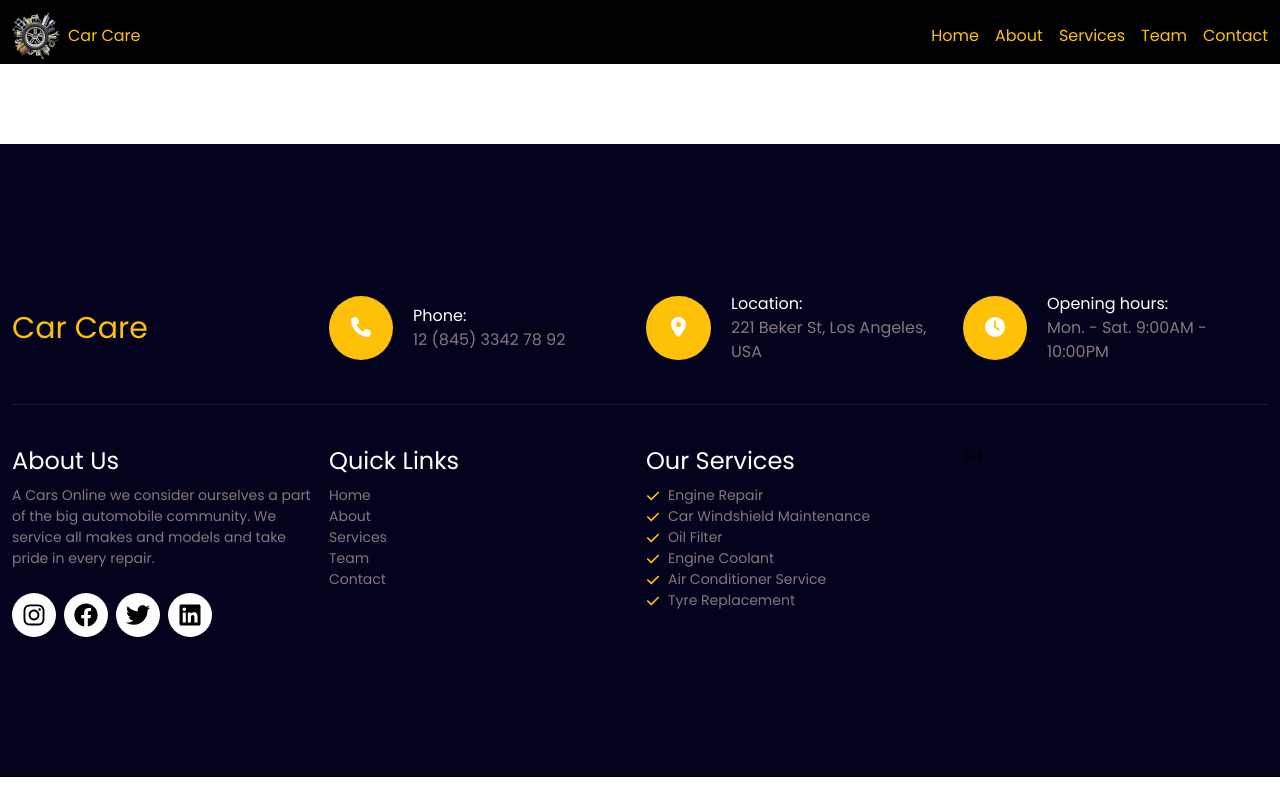
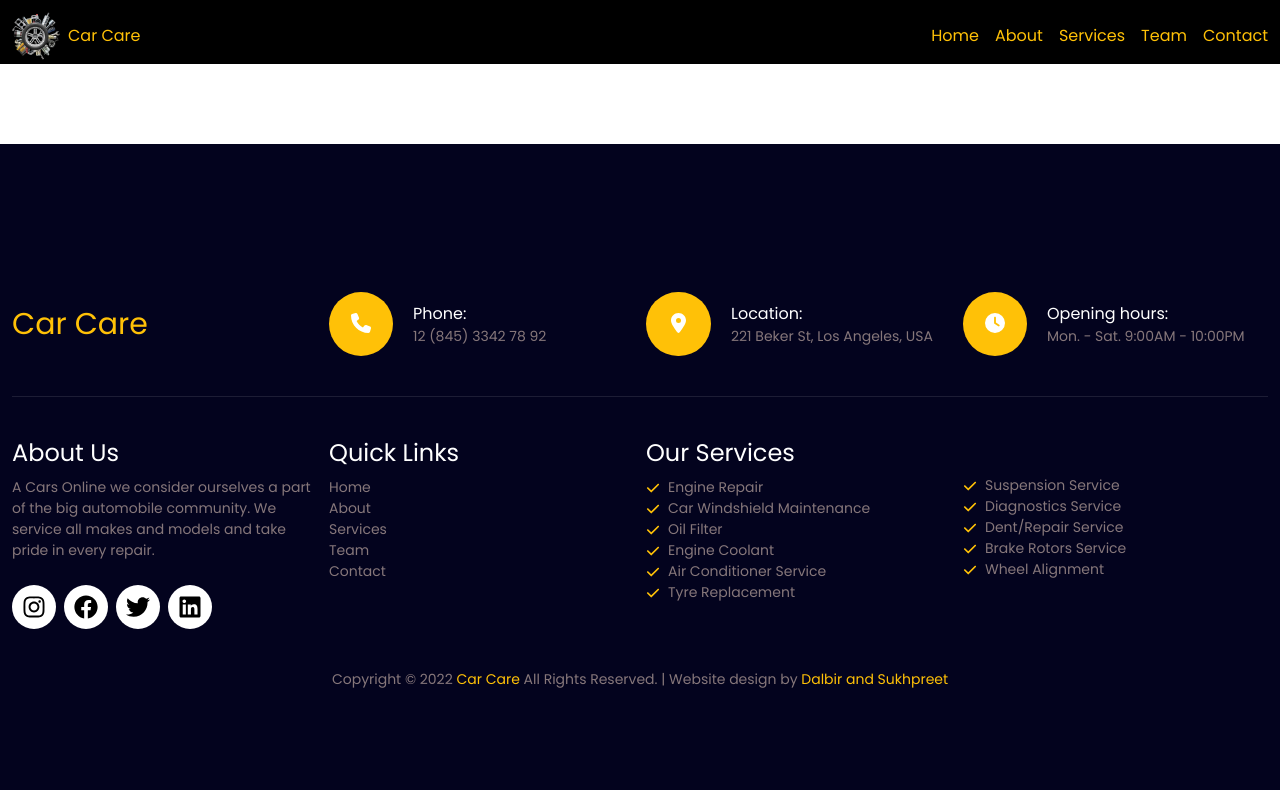
Before and after one commit to sukhpreets2000/car-app, a React (Vite) app: page / in a window 1280 px wide. Built offline with nearby package versions, Linux system fonts and the light colour scheme; the HTML template or start-up script is replaced by a standard one.

Commit message:
minor ui changes in footer

```diff
--- a/src/components/footer/Footer.tsx
+++ b/src/components/footer/Footer.tsx
@@ -18,7 +18,7 @@ const Footer = () => {
             </div>
             <div>
               <h3 className="text-white">Phone:</h3>
-              <p className="text-grey">12 (845) 3342 78 92</p>
+              <p className="text-grey text-[14px]">12 (845) 3342 78 92</p>
             </div>
           </div>
           <div className="flex items-center gap-5 sm: mt-2">
@@ -27,7 +27,7 @@ const Footer = () => {
             </div>
             <div>
               <h3 className="text-white">Location:</h3>
-              <p className="text-grey">221 Beker St, Los Angeles, USA</p>
+              <p className="text-grey text-[14px]">221 Beker St, Los Angeles, USA</p>
             </div>
           </div>
           <div className="flex items-center gap-5 sm: mt-2">
@@ -36,7 +36,7 @@ const Footer = () => {
             </div>
             <div>
               <h3 className="text-white">Opening hours:</h3>
-              <p className="text-grey">Mon. - Sat. 9:00AM - 10:00PM</p>
+              <p className="text-grey text-[14px]">Mon. - Sat. 9:00AM - 10:00PM</p>
             </div>
           </div>
         </div>
@@ -92,7 +92,18 @@ const Footer = () => {
               <li className="flex cursor-pointer gap-2 items-center text-grey hover:text-yellow duration-500 text-[14px]"> <FaCheck className="text-yellow" />Tyre Replacement</li>
             </ul>
           </div>
-          <div>04</div>
+          <div>
+            <ul className="sm:mt-0 md:mt-[38px]">
+              <li className="flex cursor-pointer gap-2 items-center text-grey hover:text-yellow duration-500 text-[14px]"> <FaCheck className="text-yellow" /> Suspension Service</li>
+              <li className="flex cursor-pointer gap-2 items-center text-grey hover:text-yellow duration-500 text-[14px]"> <FaCheck className="text-yellow" />Diagnostics Service</li>
+              <li className="flex cursor-pointer gap-2 items-center text-grey hover:text-yellow duration-500 text-[14px]"> <FaCheck className="text-yellow" />Dent/Repair Service</li>
+              <li className="flex cursor-pointer gap-2 items-center text-grey hover:text-yellow duration-500 text-[14px]"> <FaCheck className="text-yellow" />Brake Rotors Service</li>
+              <li className="flex cursor-pointer gap-2 items-center text-grey hover:text-yellow duration-500 text-[14px]"> <FaCheck className="text-yellow" />Wheel Alignment</li>
+            </ul>
+          </div>
+        </div>
+        <div className="text-center">
+          <p className="text-grey text-[14px]">Copyright © 2022 <span className="text-yellow">Car Care</span> All Rights Reserved. | Website design by <span className="text-yellow">Dalbir and Sukhpreet</span></p>
         </div>
       </div>
     </footer>
```
